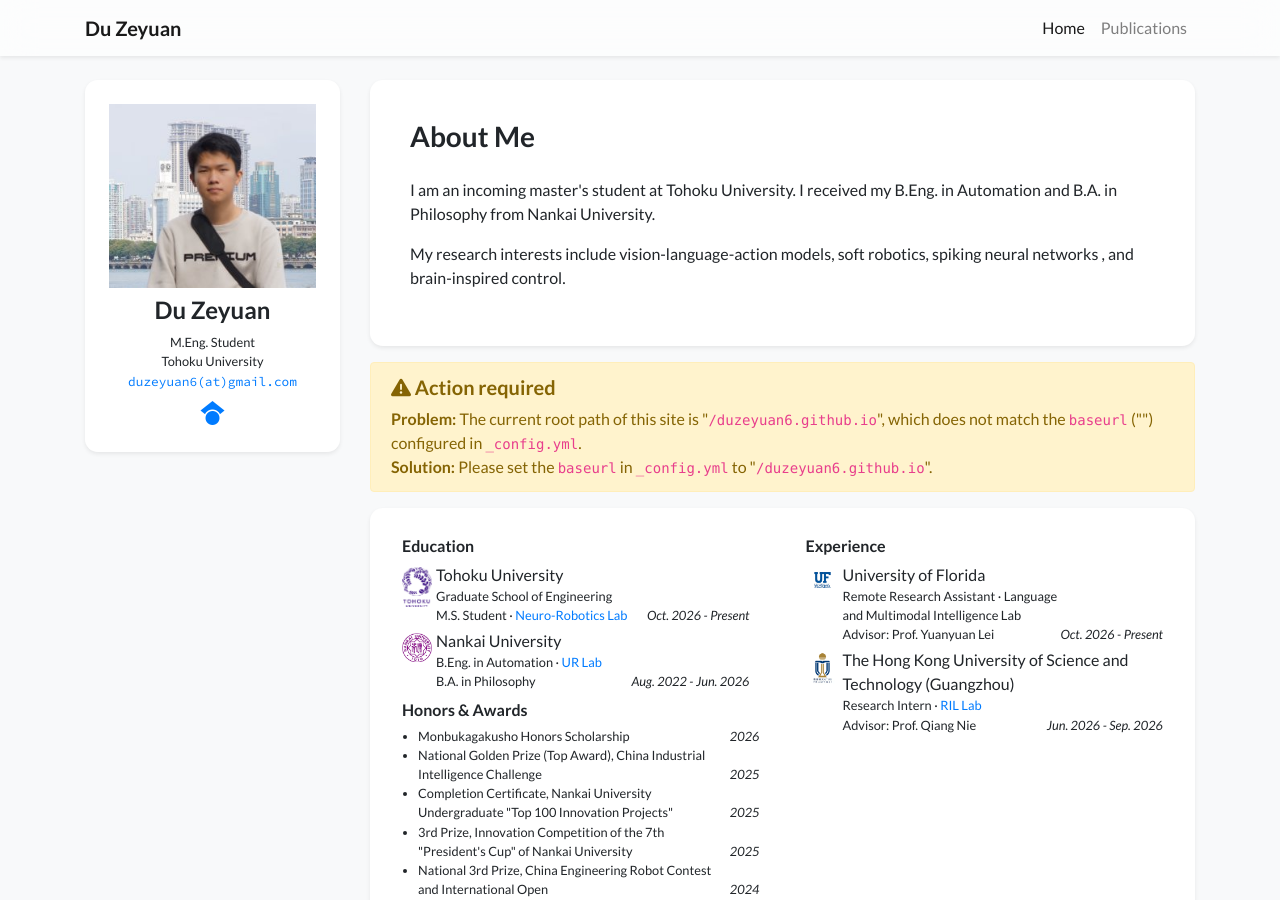
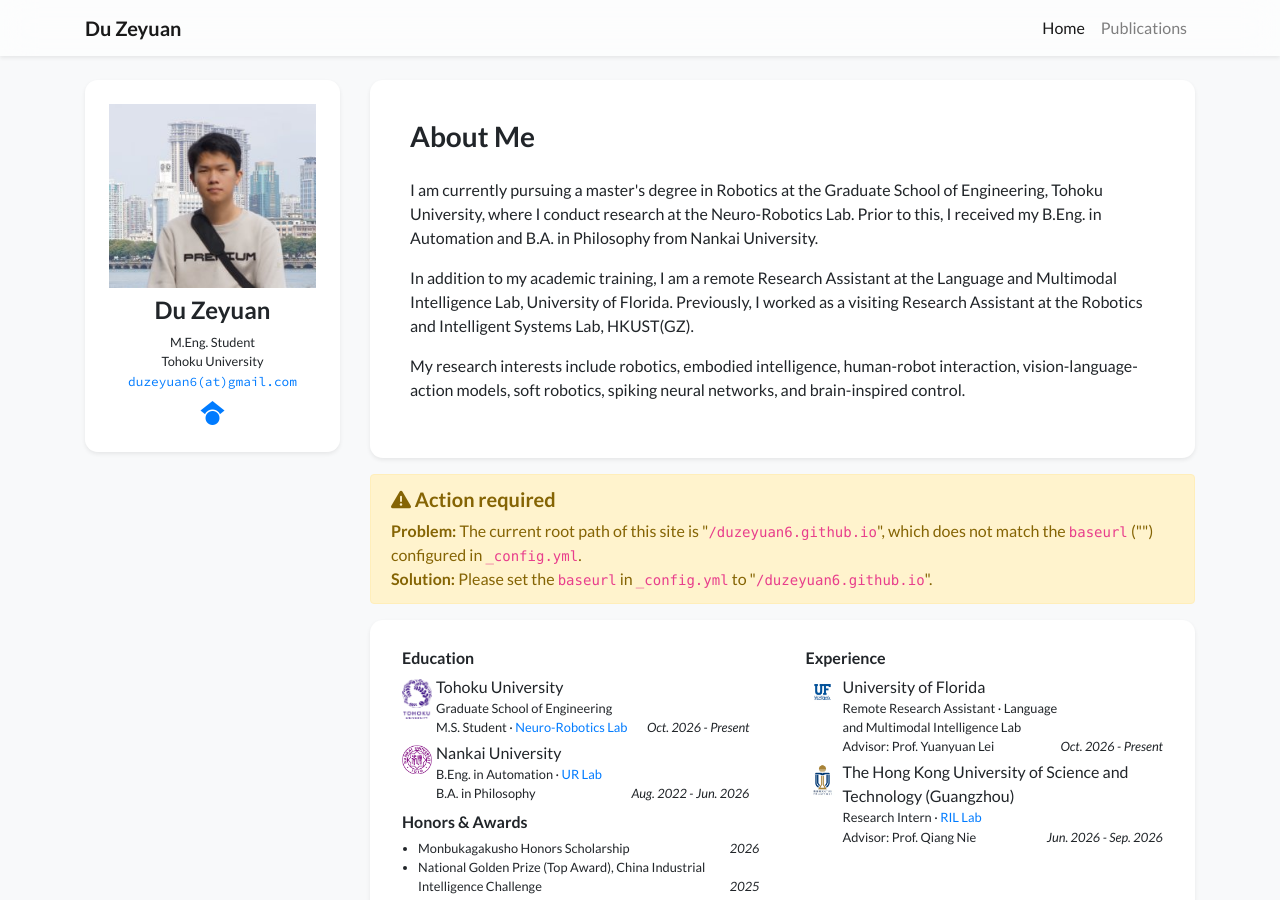
Before and after one commit to duzeyuan6/duzeyuan6.github.io, a Jekyll site: the page built from index.html, in a window 1280 px wide and 900 px high. Built offline with Jekyll 4.4.1, drawn with Linux system fonts in a browser that asks for light colours; nearby versions of some CDN libraries; a style sheet for code colours, icons or effects is not loaded.

Commit message:
Update profile.yml

```diff
--- a/_data/profile.yml
+++ b/_data/profile.yml
@@ -19,12 +19,19 @@
 short_bio_text_justify: false
 short_bio: >-
   <p>
-    I am an incoming master's student at Tohoku University.
-    I received my B.Eng. in Automation and B.A. in Philosophy from Nankai University.
+    I am currently pursuing a master's degree in Robotics at the Graduate School of Engineering,
+    Tohoku University, where I conduct research at the Neuro-Robotics Lab.
+    Prior to this, I received my B.Eng. in Automation and B.A. in Philosophy from Nankai University.
   </p>
   <p>
-    My research interests include vision-language-action models, soft robotics,
-    spiking neural networks , and brain-inspired control.
+    In addition to my academic training, I am a remote Research Assistant at the
+    Language and Multimodal Intelligence Lab, University of Florida.
+    Previously, I worked as a visiting Research Assistant at the Robotics and Intelligent Systems Lab,
+    HKUST(GZ).
+  </p>
+  <p>
+    My research interests include robotics, embodied intelligence, human-robot interaction,
+    vision-language-action models, soft robotics, spiking neural networks, and brain-inspired control.
   </p>
 
 portrait_url: /assets/images/photos/portrait.jpg
```
